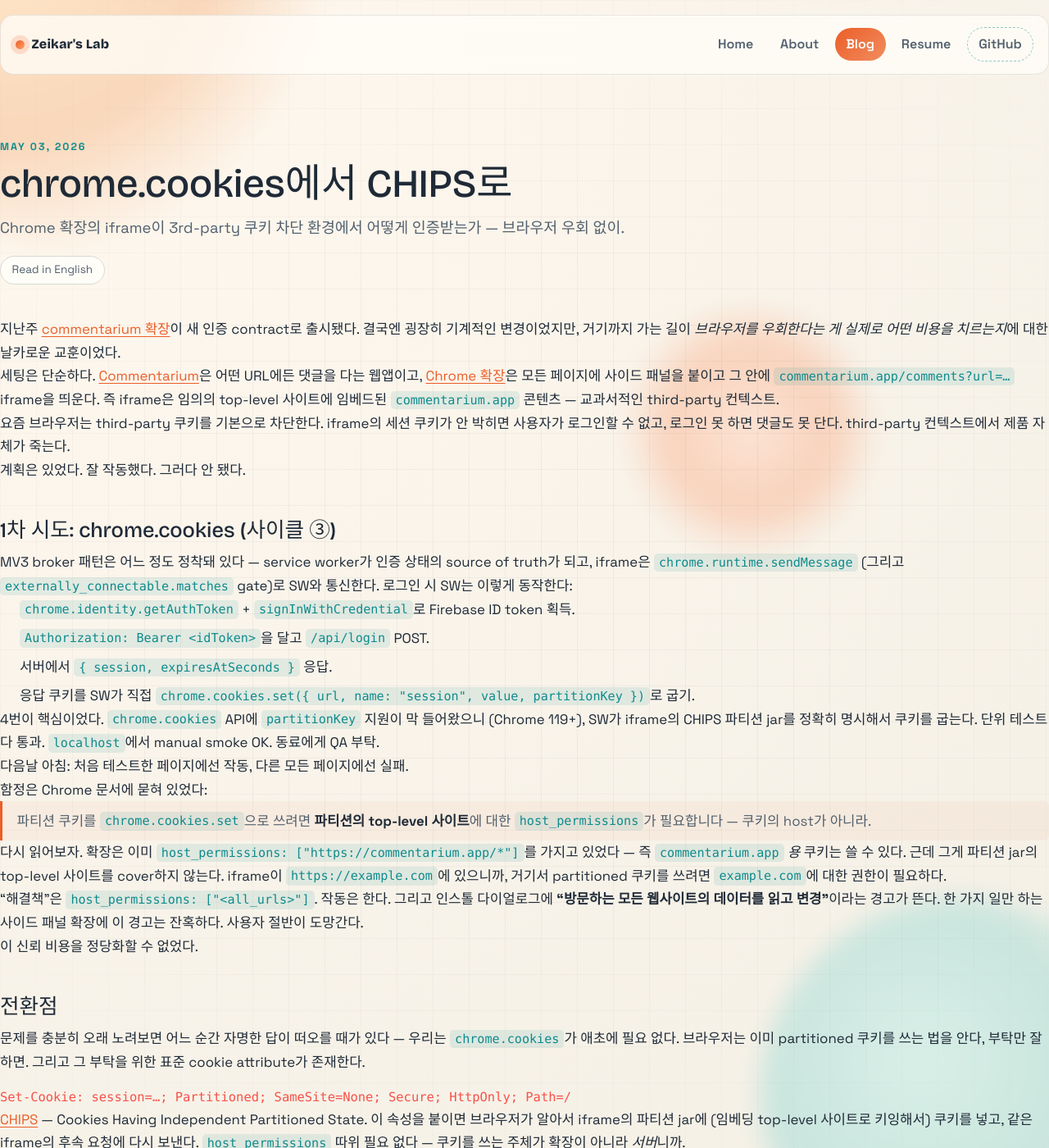
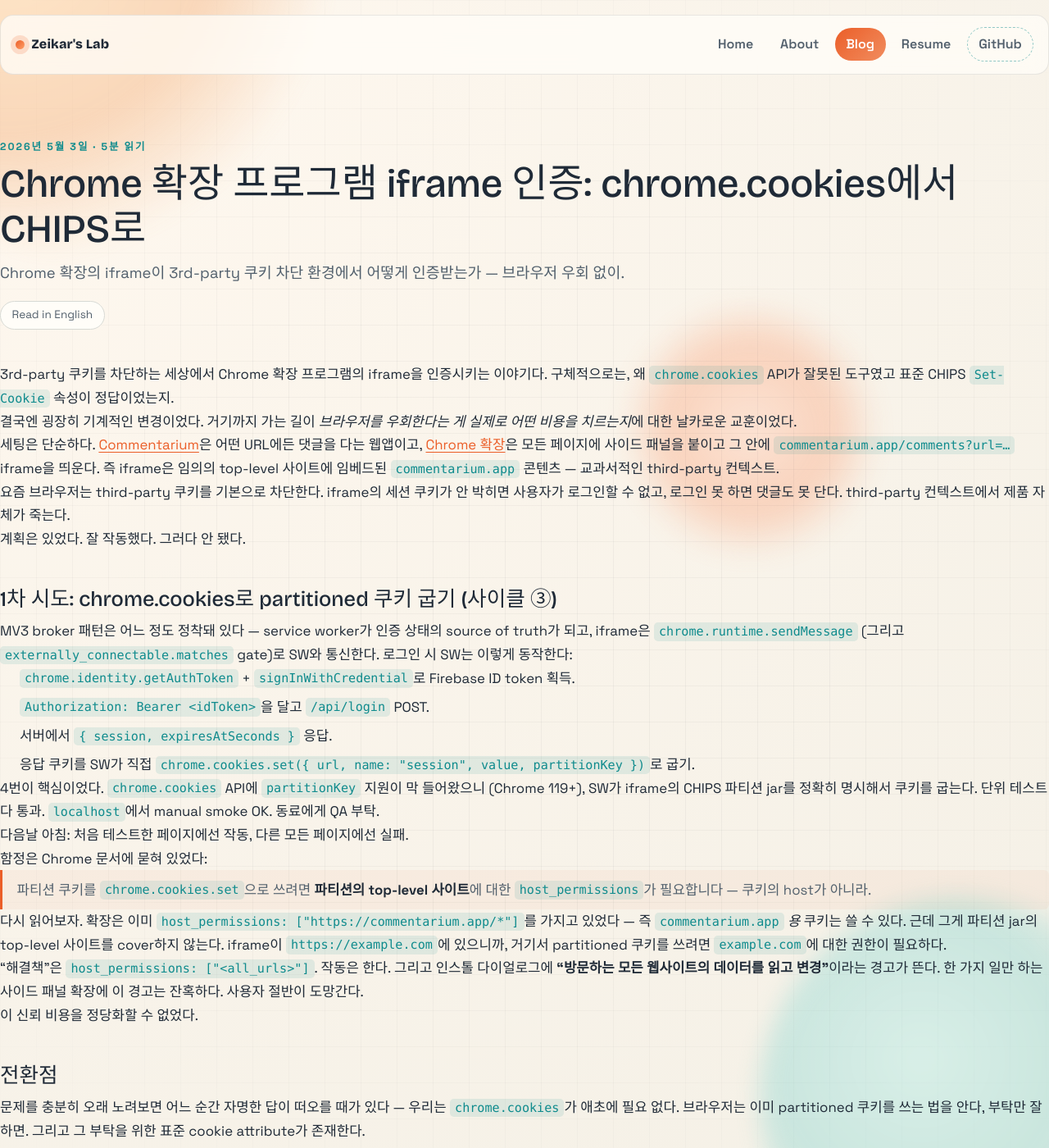
Before and after one commit to zeikar/zeikar.github.io, a Jekyll site: the page built from _posts/ko/2026-05-03-from-chrome-cookies-to-chips.md, in a window 1280 px wide and 1400 px high. Shown: the whole window at 82% size. Built offline with Jekyll 4.4.1, drawn with Linux system fonts in a browser that asks for light colours; nearby versions of some CDN libraries; some of the changed text lies outside the part shown.

Commit message:
SEO improvements for the CHIPS post (en + ko)
Title — keyword-rich while keeping the arc:
  en: "Chrome Extension Iframe Auth: From chrome.cookies to CHIPS"
  ko: "Chrome 확장 프로그램 iframe 인증: chrome.cookies에서 CHIPS로"

Description — tightened to ~155 chars (Google SERP cutoff).

First paragraph — hooks now lead with the search-intent keywords
("authenticating a Chrome extension's iframe", "third-party cookie
blocking", "CHIPS Set-Cookie attribute") so Google has a strong opening
match without sacrificing the narrative voice in the second paragraph.

H2 headings — keyword-rich. "First attempt: chrome.cookies" became
"First attempt: writing partitioned cookies via chrome.cookies", etc.
Google ranks H2s as a signal too.

Reading time — eyebrow now reads "May 03, 2026 · 6 min read" (en) and
"2026년 5월 3일 · 5분 읽기" (ko). Date format is also lang-aware.
Reading time helps dwell-time signal and gives the reader an upfront
budget cue.

OG image — auto-generated via dogimg.vercel.app for every post in the
default layout (not per-post front matter). dogimg fetches the post's
metadata and produces a 1200x630 card; Twitter card upgrades to
summary_large_image. Future posts get the same treatment with zero
extra work.

```diff
--- a/_layouts/default.html
+++ b/_layouts/default.html
@@ -18,6 +18,22 @@
       {% elsif page.translations.en %}
       <link rel="alternate" hreflang="x-default" href="{{ page.translations.en | absolute_url }}" />
       {% endif %}
+    {% endif %}
+
+    {% comment %}
+      Auto-generated OG image for posts via dogimg (https://dogimg.vercel.app).
+      Skipped when the post explicitly sets `image:` in its front matter.
+      jekyll-seo-tag does not emit og:image when page.image is unset, so we
+      slot ours in here without conflict.
+    {% endcomment %}
+    {% if page.layout == 'post' and page.image == nil %}
+      {% assign og_target = page.url | absolute_url | url_encode %}
+      {% assign og_src = 'https://dogimg.vercel.app/api/og?url=' | append: og_target %}
+      <meta property="og:image" content="{{ og_src }}" />
+      <meta property="og:image:width" content="1200" />
+      <meta property="og:image:height" content="630" />
+      <meta name="twitter:card" content="summary_large_image" />
+      <meta name="twitter:image" content="{{ og_src }}" />
     {% endif %}
 
     <link
--- a/_layouts/post.html
+++ b/_layouts/post.html
@@ -5,7 +5,13 @@
 <article class="post-article">
   <div class="container narrow">
     <header class="post-header reveal">
-      <p class="eyebrow">{{ page.date | date: "%B %d, %Y" }}</p>
+      {% assign words = content | strip_html | number_of_words %}
+      {% assign read_min = words | divided_by: 200 | plus: 1 %}
+      {% if page.lang == 'ko' %}
+      <p class="eyebrow">{{ page.date | date: "%Y년 %-m월 %-d일" }} · {{ read_min }}분 읽기</p>
+      {% else %}
+      <p class="eyebrow">{{ page.date | date: "%B %d, %Y" }} · {{ read_min }} min read</p>
+      {% endif %}
       <h1 class="post-title">{{ page.title }}</h1>
       {% if page.subtitle %}
       <p class="post-subtitle">{{ page.subtitle }}</p>
--- a/_posts/ko/2026-05-03-from-chrome-cookies-to-chips.md
+++ b/_posts/ko/2026-05-03-from-chrome-cookies-to-chips.md
@@ -1,13 +1,15 @@
 ---
-title: "chrome.cookies에서 CHIPS로"
+title: "Chrome 확장 프로그램 iframe 인증: chrome.cookies에서 CHIPS로"
 subtitle: "Chrome 확장의 iframe이 3rd-party 쿠키 차단 환경에서 어떻게 인증받는가 — 브라우저 우회 없이."
 date: 2026-05-03
 translations:
   en: /blog/from-chrome-cookies-to-chips/
-description: "Chrome 확장의 service worker에서 chrome.cookies API로 partitioned 세션 쿠키를 굽다가 깨지고, 결국 서버 쪽 Set-Cookie 한 줄 (Partitioned 속성) 추가로 해결한 이야기. 함정, 전환점, 그리고 diff가 얼마나 줄었는지."
+description: "3rd-party 쿠키 차단 환경에서 Chrome 확장 프로그램의 iframe을 인증시키는 법 — chrome.cookies API의 함정, CHIPS Set-Cookie 해결책, 그리고 그 사이의 diff."
 ---
 
-지난주 [commentarium 확장](https://github.com/zeikar/commentarium-extension)이 새 인증 contract로 출시됐다. 결국엔 굉장히 기계적인 변경이었지만, 거기까지 가는 길이 *브라우저를 우회한다는 게 실제로 어떤 비용을 치르는지*에 대한 날카로운 교훈이었다.
+3rd-party 쿠키를 차단하는 세상에서 Chrome 확장 프로그램의 iframe을 인증시키는 이야기다. 구체적으로는, 왜 `chrome.cookies` API가 잘못된 도구였고 표준 CHIPS `Set-Cookie` 속성이 정답이었는지.
+
+결국엔 굉장히 기계적인 변경이었다. 거기까지 가는 길이 *브라우저를 우회한다는 게 실제로 어떤 비용을 치르는지*에 대한 날카로운 교훈이었다.
 
 세팅은 단순하다. [Commentarium](https://commentarium.app)은 어떤 URL에든 댓글을 다는 웹앱이고, [Chrome 확장](https://github.com/zeikar/commentarium-extension)은 모든 페이지에 사이드 패널을 붙이고 그 안에 `commentarium.app/comments?url=…` iframe을 띄운다. 즉 iframe은 임의의 top-level 사이트에 임베드된 `commentarium.app` 콘텐츠 — 교과서적인 third-party 컨텍스트.
 
@@ -15,7 +17,7 @@
 
 계획은 있었다. 잘 작동했다. 그러다 안 됐다.
 
-## 1차 시도: chrome.cookies (사이클 ③)
+## 1차 시도: chrome.cookies로 partitioned 쿠키 굽기 (사이클 ③)
 
 MV3 broker 패턴은 어느 정도 정착돼 있다 — service worker가 인증 상태의 source of truth가 되고, iframe은 `chrome.runtime.sendMessage` (그리고 `externally_connectable.matches` gate)로 SW와 통신한다. 로그인 시 SW는 이렇게 동작한다:
 
@@ -50,7 +52,7 @@
 
 이게 CHIPS의 본래 디자인이다. 우리가 그걸 우회하려 했던 거였다.
 
-## 2차 시도: CHIPS (사이클 ④)
+## 2차 시도: 서버 측 Set-Cookie + CHIPS 속성 (사이클 ④)
 
 리디자인은 SW를 얇은 토큰 vendor로 축소한다:
 
@@ -112,7 +114,7 @@
 
 `host_permissions` 없음, `cookies` 권한 없음, **더 낮은** Chrome 버전 floor (CHIPS가 우리가 의존했던 partition-key API보다 먼저 나옴), 인스톨 시점에 명시적 보안 경고 하나 줄어듦. SW에서 partition-registry 부기 코드 약 70줄 삭제.
 
-## 보너스: 크로스 파티션 로그아웃
+## 보너스: revokeRefreshTokens로 크로스 파티션 로그아웃
 
 `auth.revokeRefreshTokens(uid)`는 사용자의 모든 refresh token을 서버 측에서 무효화한다. 인증 라우트들이 extension surface에서 `verifySessionCookie(cookie, /* checkRevoked */ true)`를 쓰면, 어느 한 파티션에서의 로그아웃이 전파된다 — 다른 파티션의 쿠키는 jar에 물리적으로 남아 있지만 다음 요청에서 검증 실패. UI는 401을 잡아서 `commentarium:signed-out` 커스텀 이벤트로 signed-out 상태로 전환한다. 깔끔.
 
```
Also changed, not shown: _posts/2026-05-03-from-chrome-cookies-to-chips.md (+8 -6 lines).
